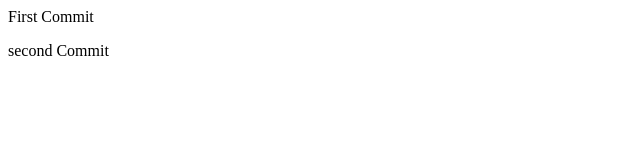
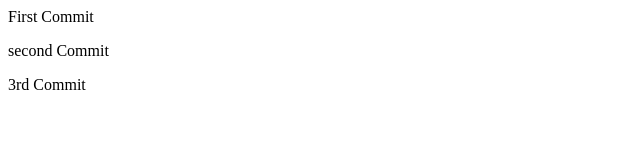
Before and after one commit to DevMan-8/Jenkins-SonarCube-Docker, a plain HTML site: page index.html in a window 1280 px wide. Shown: the full height of the page, 0-640 px from the left. Drawn offline with Linux system fonts and the light colour scheme.

Commit message:
this is my 3rd commit

```diff
--- a/index.html
+++ b/index.html
@@ -5,5 +5,6 @@
   <body>
     <p>First Commit</p>
     <p>second Commit</p>
+    <p>3rd Commit</p>
   </body>
 </html>
```
